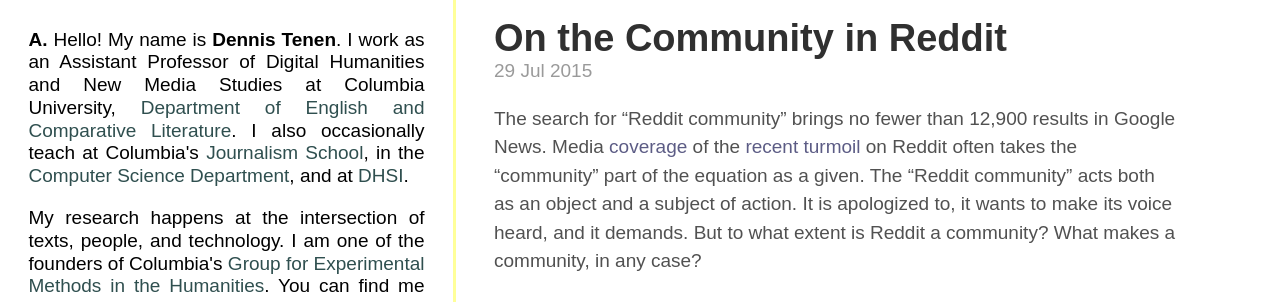
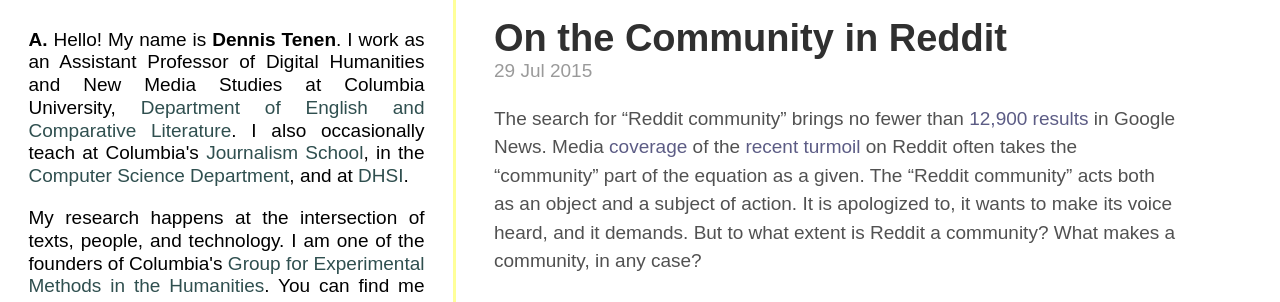
Before and after one commit to denten/denten.github.io, a Jekyll site: the page built from _posts/2015-07-29-reddit-community.md, in a window 1280 px wide and 900 px high. Shown: the top 302 px of the window. Built offline with Jekyll 4.4.1, drawn with Linux system fonts in a browser that asks for light colours; some web fonts are replaced; some of the changed lines change nothing that is shown.

Commit message:
minor spell changes

```diff
--- a/_posts/2015-07-29-reddit-community.md
+++ b/_posts/2015-07-29-reddit-community.md
@@ -6,8 +6,9 @@
 
 ---
 
-The search for "Reddit community" brings no fewer than 12,900 results in Google
-News. Media
+The search for "Reddit community" brings no fewer than [12,900
+results](https://www.google.com/search?hl=en&gl=us&tbm=nws&authuser=0&q=%22reddit+community%22&oq=%22reddit+community%22&gs_l=news-cc.3..43j43i53.388.3600.0.3768.25.22.0.0.0.3.164.2380.11j11.22.0...0.0...1ac.1.EdZ5LTrh6t4)
+in Google News. Media
 [coverage](http://techcrunch.com/2015/07/06/hows-that-popcorn-reddit/) of the
 [recent](http://www.nytimes.com/2015/07/17/technology/reddit-steve-huffman.html)
 [turmoil](https://www.washingtonpost.com/blogs/the-switch/wp/2015/07/09/reddits-former-director-of-talent-breaks-her-silence/)
```
